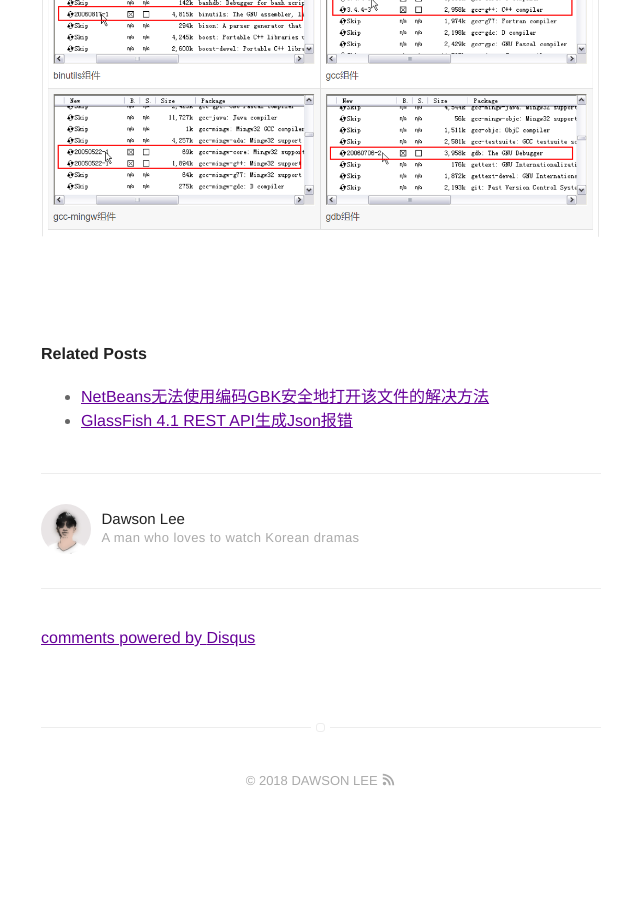
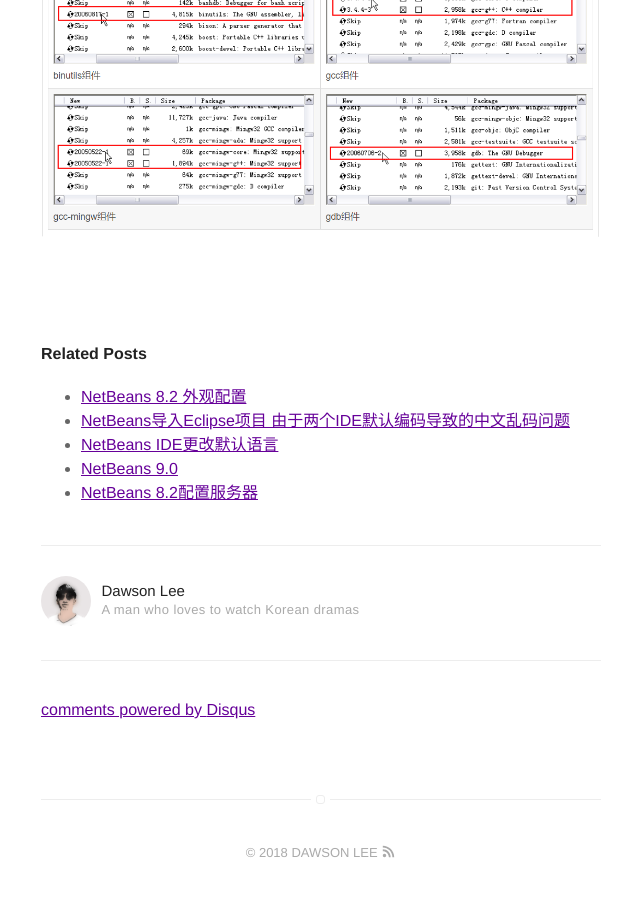
Before and after one commit to dawsonlee1790/dawsonlee1790.github.io, a Jekyll site: the page built from _posts/2018-08-03-windows环境中NetBeans使用本地终端(win10安装cygwin).md, in a window 1280 px wide and 900 px high, scrolled down 6896 px. Shown: the top 897 px of the window, without its empty margins (319-959 px from the left). Built offline with Jekyll 4.4.1, drawn with Linux system fonts in a browser that asks for light colours; comment, search, counter and statistics services are not loaded; before the commit the page ends 7724 px from its top, so only the background shows below that; some of the changed lines change nothing that is shown.

Commit message:
修改tags

```diff
--- a/_posts/2018-08-03-windows环境中NetBeans使用本地终端(win10安装cygwin).md
+++ b/_posts/2018-08-03-windows环境中NetBeans使用本地终端(win10安装cygwin).md
@@ -5,7 +5,7 @@
 image:
 headerImage: false
 tag:
-- NetBeans 8.2
+- NetBeans
 - cygwin
 - windows
 star: false
```
